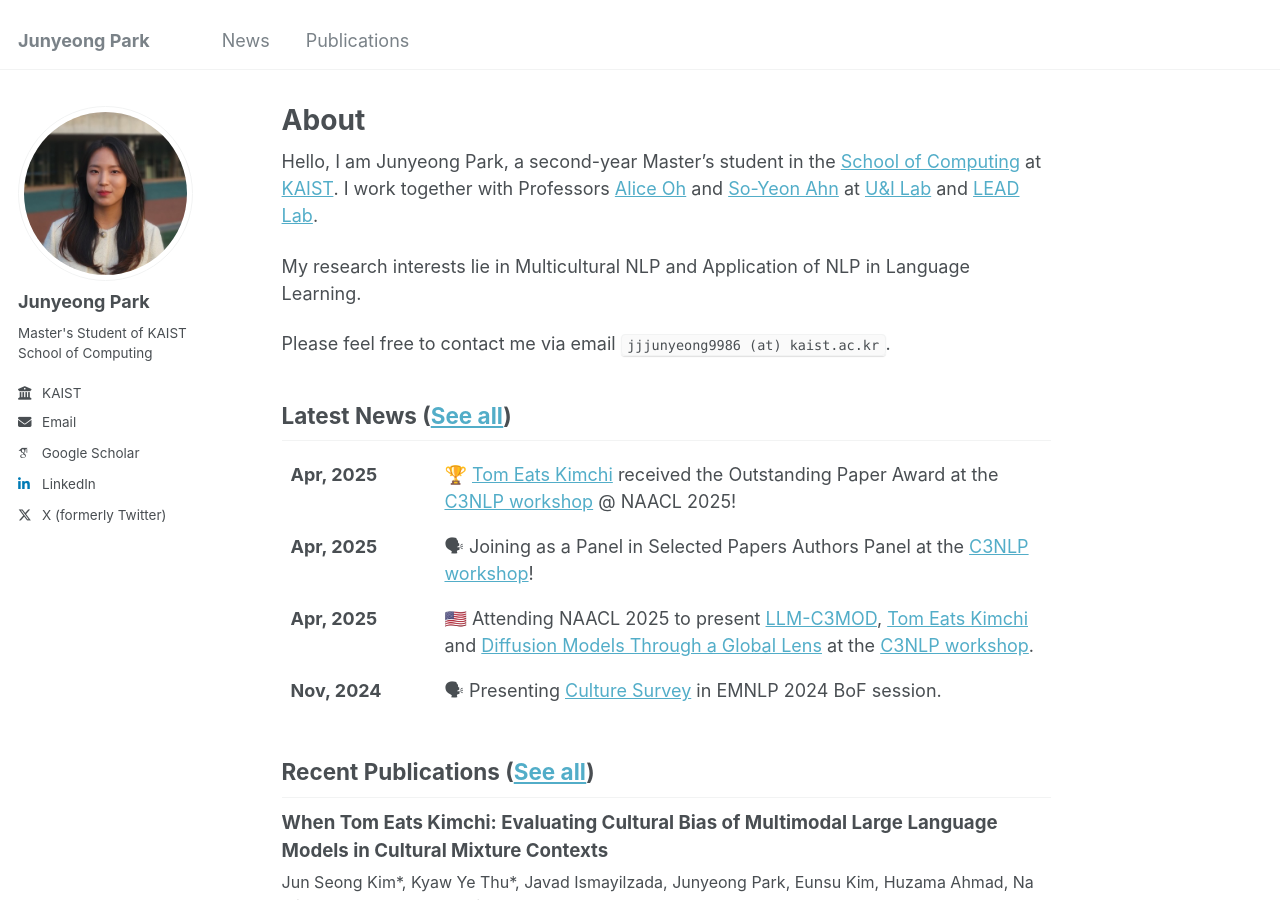
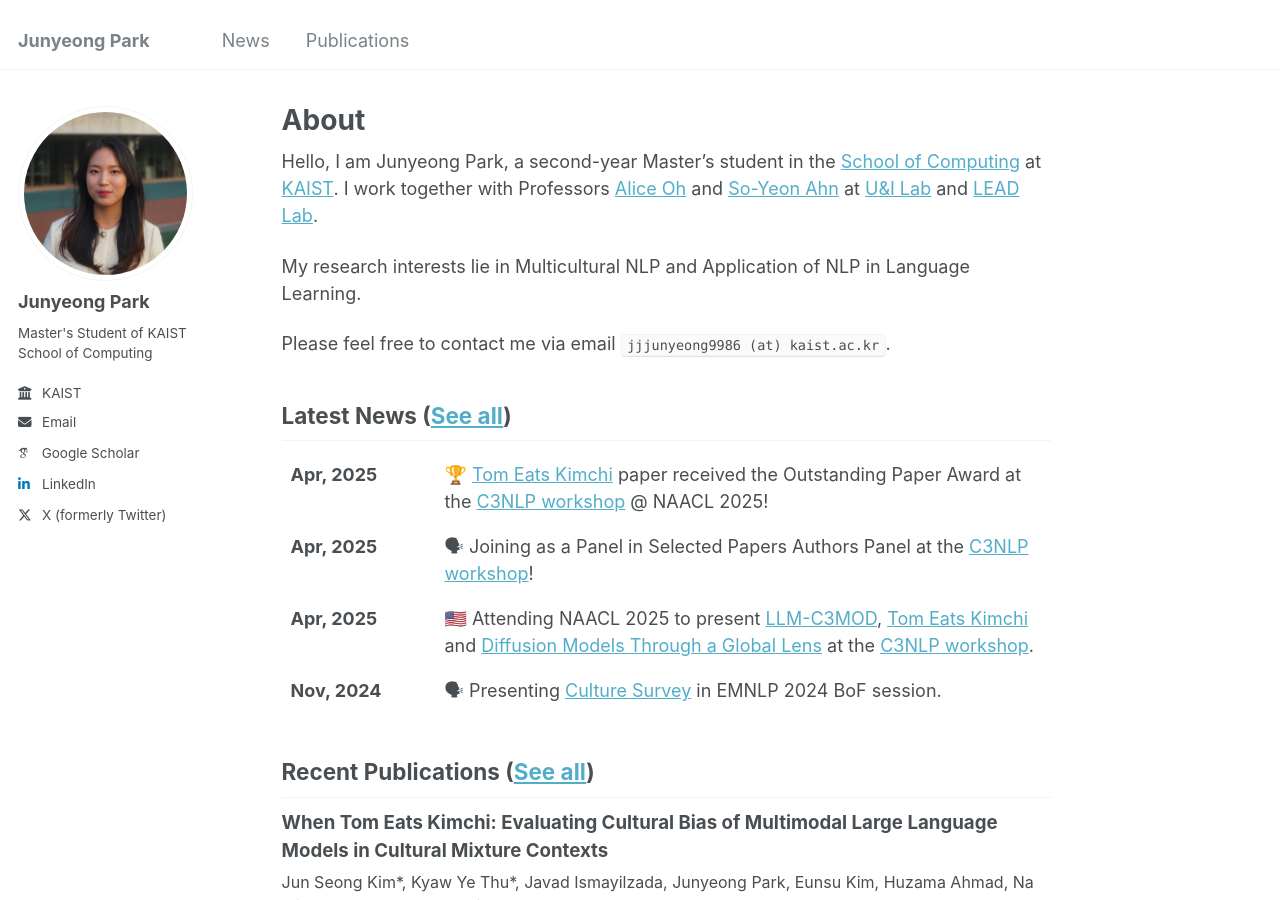
Before and after one commit to jjjunyeong/jjjunyeong.github.io, a Jekyll site: the page built from _pages/about.md, in a window 1280 px wide and 900 px high. Built offline with Jekyll 4.4.1, drawn with Linux system fonts in a browser that asks for light colours; some web fonts are replaced.

Commit message:
Update news.yml

```diff
--- a/_data/news.yml
+++ b/_data/news.yml
@@ -1,5 +1,5 @@
 - date: "Apr, 2025"
-  news: "🏆 <a href='https://arxiv.org/abs/2503.16826'>Tom Eats Kimchi</a> received the Outstanding Paper Award at the <a href='https://c3nlp.github.io'>C3NLP workshop</a> @ NAACL 2025!"
+  news: "🏆 <a href='https://arxiv.org/abs/2503.16826'>Tom Eats Kimchi</a> paper received the Outstanding Paper Award at the <a href='https://c3nlp.github.io'>C3NLP workshop</a> @ NAACL 2025!"
 
 - date: "Apr, 2025"
   news: "🗣 Joining as a Panel in Selected Papers Authors Panel at the <a href='https://c3nlp.github.io'>C3NLP workshop</a>!"
```
